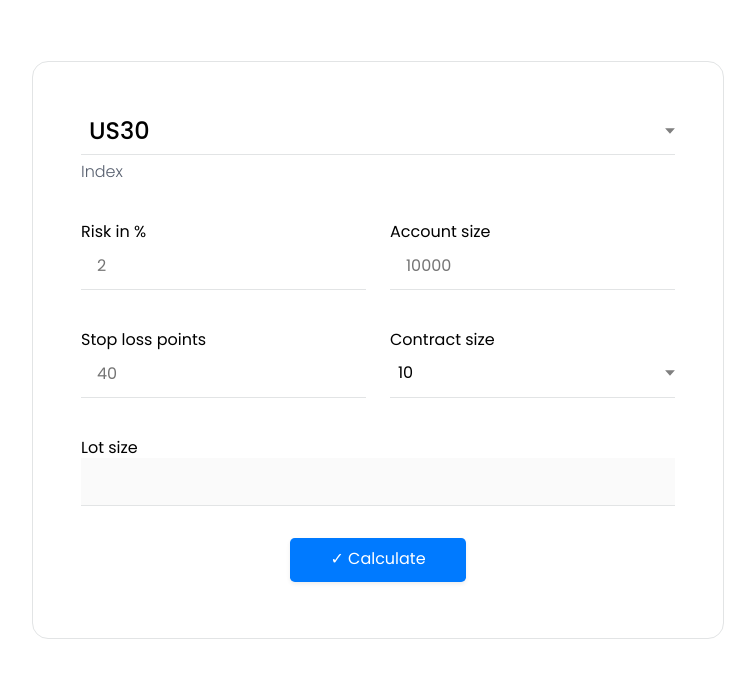
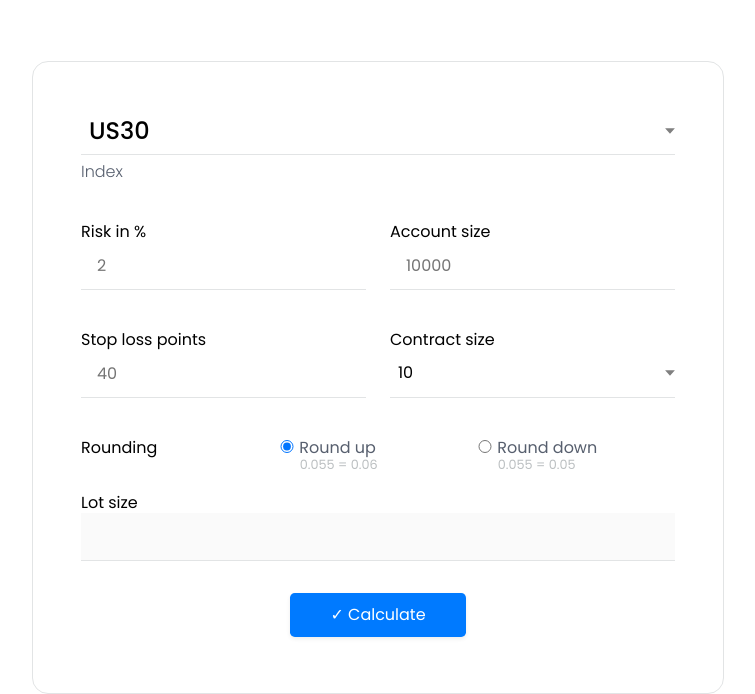
Before and after one commit to jaykasiphat/calculot, a plain HTML site: page index.html in a window 1280 px wide. Shown: the part 175-869 px from the top of the page, without its empty margins (262-1017 px from the left). Before the commit the page ends 814 px from the top, so only its background shows below. Drawn offline with Linux system fonts and the light colour scheme.

Commit message:
Add rounding options

```diff
--- a/css/style.css
+++ b/css/style.css
@@ -31,8 +31,14 @@ main {
   padding: 2rem 0;
 }
 
-p, label[for="index-select"] {
+p, label[for="index-select"],
+.rounding-options label,
+.rounding-options span {
   color: #575f6e;
+}
+
+p,
+label[for="index-select"] {
   font-weight: 300;
 }
 
@@ -44,10 +50,14 @@ p, label[for="index-select"] {
 /*********************
 FORM
 *********************/
+fieldset,
+.rounding-options {
+  display: grid;
+}
+
 fieldset {
   border: 0;
   padding: 0;
-  display: grid;
   grid-template-columns: 1fr 1fr;
   column-gap: 1.5rem;
 }
@@ -116,6 +126,30 @@ form > div:last-child {
   margin-bottom: 0.5rem;
 }
 
+.rounding-options {
+  grid-template-columns: 1fr 1fr 1fr;
+  align-items: start;
+}
+
+.rounding-options p {
+  color: #000;
+  font-weight: normal;
+  margin-top: 0;
+}
+
+.rounding-options input {
+  width: 1rem;
+  height: auto;
+  display: inline-block;
+}
+
+.rounding-options span {
+  display: block;
+  font-size: 0.8rem;
+  padding-left: 1.3rem;
+  color: #bbbfc1;
+}
+
 @media screen and (min-width: 768px) {
   .wrapper {
     width: 75%;
--- a/index.html
+++ b/index.html
@@ -53,6 +53,24 @@
         </div>
       </fieldset>
 
+      <div class="rounding-options">
+        <p>Rounding</p>
+        <div>
+          <input type="radio" name="rounding" id="roundup-input" checked="checked">
+          <label for="roundup-input">
+            Round up
+            <span>0.055 = 0.06</span>
+          </label>
+        </div>
+        <div>
+          <input type="radio" name="rounding" id="rounddown-input">
+          <label for="rounddown-input">
+            Round down
+            <span>0.055 = 0.05</span>
+          </label>
+        </div>
+      </div>
+
       <div>
         <label for="lot-size-input">Lot size</label>
         <input type="text" name="lot-size" id="lot-size-input" disabled>
```
